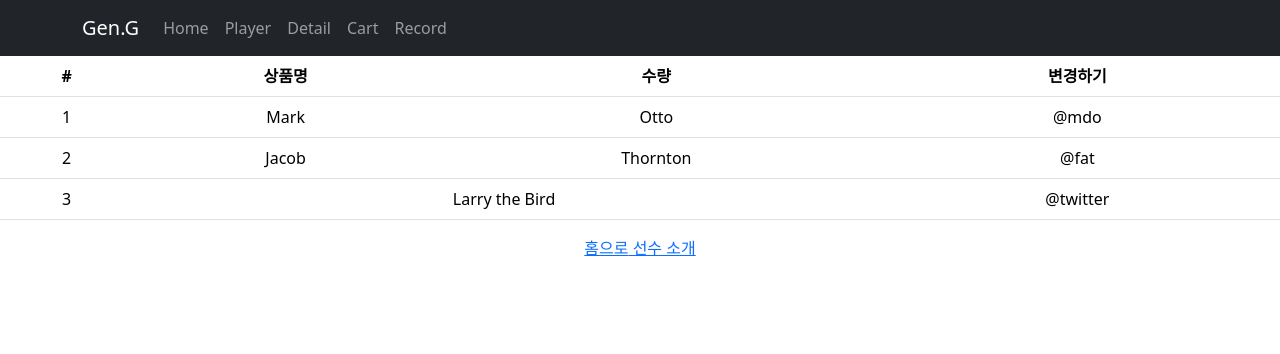
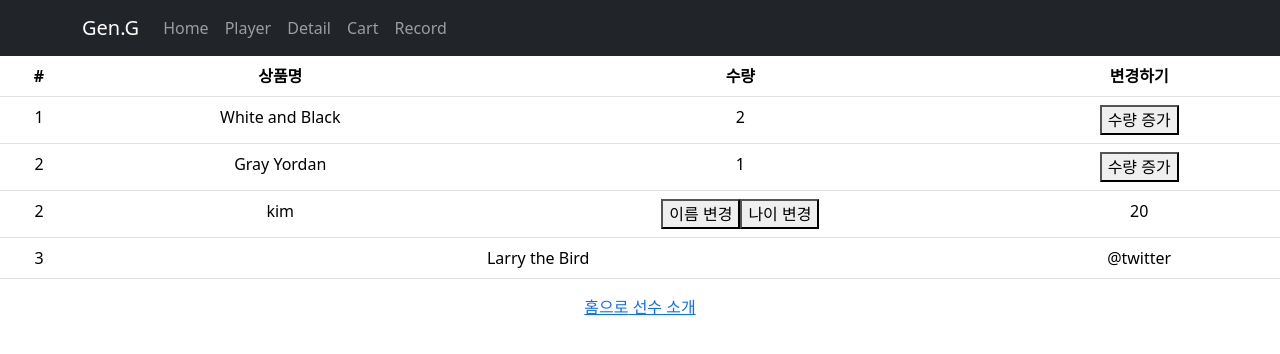
Before and after one commit to YoungwookKang/shop.github.io, a React (Create React App) app: page /cart in a window 1280 px wide. Shown: the top 354 px of the page. Built offline with nearby package versions, Linux system fonts and the light colour scheme.

Commit message:
npm install redux react-redux and use it

```diff
--- a/package.json
+++ b/package.json
@@ -3,6 +3,7 @@
   "version": "0.1.0",
   "private": true,
   "dependencies": {
+    "@reduxjs/toolkit": "^2.2.7",
     "@testing-library/jest-dom": "^5.17.0",
     "@testing-library/react": "^13.4.0",
     "@testing-library/user-event": "^13.5.0",
@@ -11,6 +12,7 @@
     "react": "^18.3.1",
     "react-bootstrap": "^2.10.4",
     "react-dom": "^18.3.1",
+    "react-redux": "^9.1.2",
     "react-router-dom": "^6.26.1",
     "react-scripts": "5.0.1",
     "styled-components": "^6.1.12",
--- a/src/Cart.js
+++ b/src/Cart.js
@@ -1,6 +1,11 @@
 import Table from 'react-bootstrap/Table';
+import {useDispatch, useSelector} from "react-redux";
+import {changeUser, changeStockCount, changeAge} from "./Store";
 
 export const Cart = () => {
+
+  let userSelect = useSelector((state) => { return state })
+  let dispatch = useDispatch(); // useDispatch 훅 사용해야 reducers에 있는 변경함수 사용가능
 
   return (
     <div>
@@ -14,17 +19,35 @@ export const Cart = () => {
         </tr>
         </thead>
         <tbody>
-        <tr>
-          <td>1</td>
-          <td>Mark</td>
-          <td>Otto</td>
-          <td>@mdo</td>
-        </tr>
+        {userSelect.stock.map((stock, i) => {return (
+          <tr key={i}>
+            <td>{i + 1}</td>
+            <td>{stock.name}</td>
+            <td>{stock.count}</td>
+            <td>
+              <button onClick={() => {
+                dispatch(changeStockCount(stock.id)); // dispatch로 액션 디스패치
+              }}>수량 증가
+              </button>
+            </td>
+          </tr>
+        )
+        })}
+
         <tr>
           <td>2</td>
-          <td>Jacob</td>
-          <td>Thornton</td>
-          <td>@fat</td>
+          <td>{userSelect.user.name}</td>
+          <td>
+            <button onClick={() => {
+              dispatch(changeUser()); // dispatch로 액션 디스패치
+            }}>이름 변경
+            </button>
+            <button onClick={() => {
+              dispatch(changeAge()); // dispatch로 액션 디스패치
+            }}> 나이 변경
+            </button>
+          </td>
+          <td>{userSelect.user.age}</td>
         </tr>
         <tr>
           <td>3</td>
--- a/src/Detail.js
+++ b/src/Detail.js
@@ -1,6 +1,8 @@
 import { useParams, useNavigate } from "react-router-dom";
 import styled from "styled-components";
 import { useEffect, useState } from "react";
+import { useDispatch, useSelector } from "react-redux";
+import { addStock } from './Store'
 import { Nav } from "react-bootstrap";
 
 import styles from "./Detail.module.css";
@@ -26,8 +28,9 @@ function Detail({ shoes }) {
   const product = shoes.find((item) => item.id === index);
   let navigate = useNavigate();
   let [inputValue, setInputValue] = useState("");
-  let buttonColor = ["#ff994b", "#1f88ff", "#30a839"]
   let [buttonValue, setButtonValue] = useState(0);
+  let userSelect = useSelector((state) => { return state })
+  let dispatch = useDispatch(); // useDispatch 훅 사용해야 reducers에 있는 변경함수 사용가능
 
   // mount, update 될 때, 나머지 다 하고 마지막에 함
   // useEffect 안쓰면 자바스크립트는 위에서부터 아래로 코드를 실행시켜서
@@ -73,18 +76,26 @@ function Detail({ shoes }) {
           </div>
           <div className="col-md-6">
             {isNaN(inputValue) ? (<div className="alert alert-warning">경고: 숫자만 입력하세요</div>) : null}
-            <input onChange={(e)=> {
+            <input onChange={(e) => {
               setInputValue(e.target.value);
             }}/>
             <h4 className="pt-5">{shoes[index].title}</h4>
             <p>{shoes[index].content}</p>
             <p>{shoes[index].price}</p>
-            <button className="btn btn-danger">주문하기</button>
+            <button className="btn btn-danger" onClick={() => {
+              // item 오브젝트의 구성이 stock 오브젝트와 달라서 제대로 들어가지 않음
+              // 그래서 item 오브젝트의 구성요소를 빼서 stock에 알맞은 형식으로 바꿔서 넣음
+              dispatch(addStock({id: shoes[index].id, name: shoes[index].title, count: 1}));
+              console.log(userSelect.stock);
+            }}>주문하기
+            </button>
           </div>
         </div>
-        <Nav variant="tabs"  defaultActiveKey="link0">
+        <Nav variant="tabs" defaultActiveKey="link0">
           <Nav.Item>
-            <Nav.Link eventKey="link0" onClick={()=> {setButtonValue(0)}}>버튼0</Nav.Link>
+            <Nav.Link eventKey="link0" onClick={() => {
+              setButtonValue(0)
+            }}>버튼0</Nav.Link>
           </Nav.Item>
           <Nav.Item>
             <Nav.Link eventKey="link1" onClick={()=> {setButtonValue(1)}}>버튼1</Nav.Link>
@@ -115,7 +126,10 @@ function Detail({ shoes }) {
             <h4 className="pt-5">{item.title}</h4>
             <p>{item.content}</p>
             <p>{item.price}</p>
-            <button className="btn btn-danger">주문하기</button>
+            <button className="btn btn-danger" onClick={()=> {
+              dispatch(addStock({id : item.id, name : item.title, count : 1}));
+              console.log(userSelect.stock);
+            }}>주문하기</button>
           </div>
         </div>
       ))}
--- /dev/null
+++ b/src/Store.js
@@ -0,0 +1,51 @@
+import {configureStore, createSlice} from "@reduxjs/toolkit"
+
+// useState 역할
+let user = createSlice({
+  name: "user",
+  initialState: {name : "kim", age : 20},
+  reducers: {
+    changeUser: (state, action) => {
+      state.name = 'park'
+    },
+    changeAge: (state, action) => {
+      state.age = state.age + 1;
+    }
+  }
+
+})
+export const { changeUser, changeAge } = user.actions
+
+let stock = createSlice({
+  name: "stock",
+  initialState: [{id : 0, name : 'White and Black', count : 2}, {id : 2, name : 'Gray Yordan', count : 1}],
+  reducers: {
+    changeStockCount: (state, action) => {
+      const item = state.find(stockItem => stockItem.id === action.payload);
+      if (item) {
+        item.count += 1; // count 값을 1 증가시킴
+      }
+    },
+    addStock: (state, action) => {
+      const item = state.find(stockItem => stockItem.id === action.payload.id);
+      // 없는 아이템을 넣으니 undefined 형식이 나옴 null이 아니라
+      console.log(item);
+      if (item === undefined) {
+        // 아이템이 없으면 추가
+        state.push({id : action.payload.id, name : action.payload.name, count : action.payload.count});
+      } else {
+        // 있으면 수량 +1
+        item.count += 1;
+      }
+
+    }
+  }
+})
+export const {changeStockCount, addStock} = stock.actions;
+
+export default configureStore({
+  reducer: {
+    user : user.reducer,
+    stock : stock.reducer
+  }
+})
--- a/src/index.js
+++ b/src/index.js
@@ -4,13 +4,18 @@ import './index.css';
 import App from './App';
 import reportWebVitals from './reportWebVitals';
 import {BrowserRouter} from "react-router-dom";
+import {Provider} from "react-redux";
+import store from "./Store.js";
 
 const root = ReactDOM.createRoot(document.getElementById('root'));
 root.render(
   <React.StrictMode>
-    <BrowserRouter>
-      <App />
-    </BrowserRouter>
+    <Provider store={store}>
+      <BrowserRouter>
+        <App />
+      </BrowserRouter>
+    </Provider>
+
   </React.StrictMode>
 );
 
```
Also changed, not shown: 1 other file (tests, documents, lock files or other folders).
